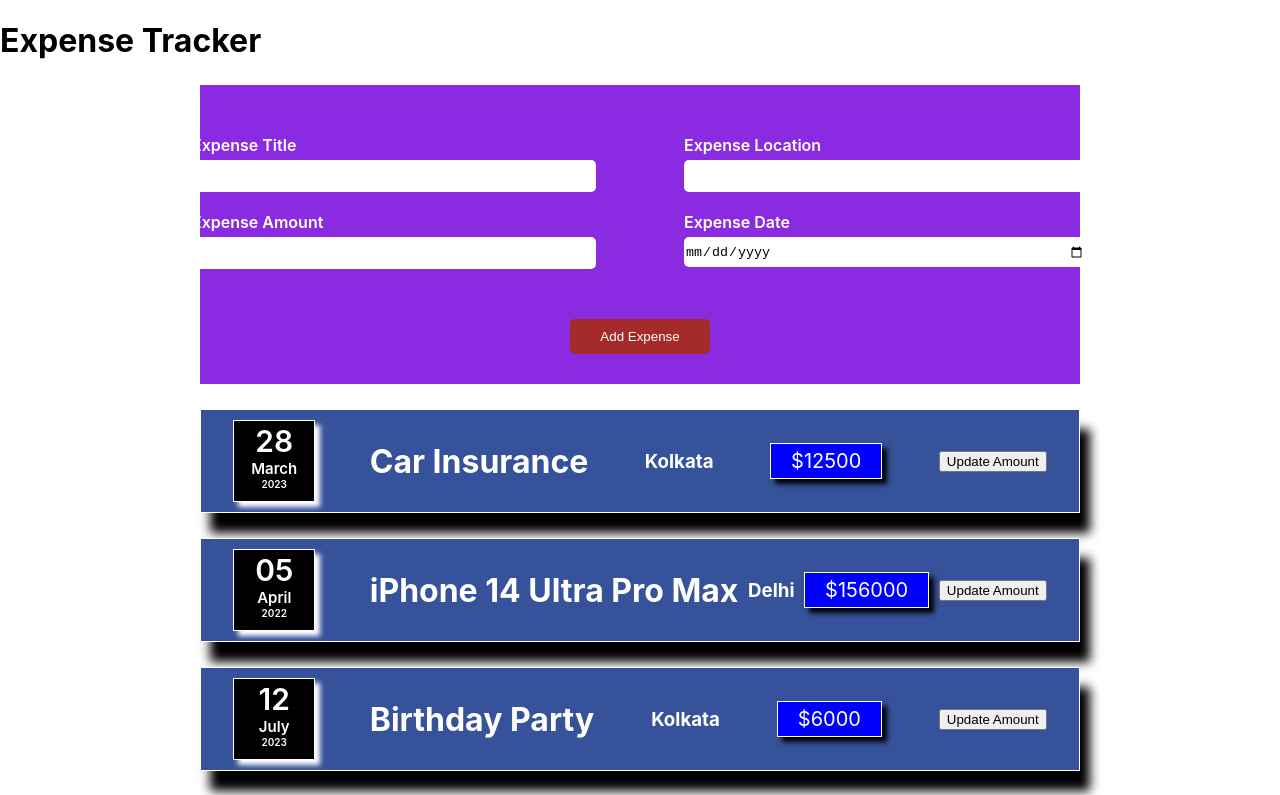
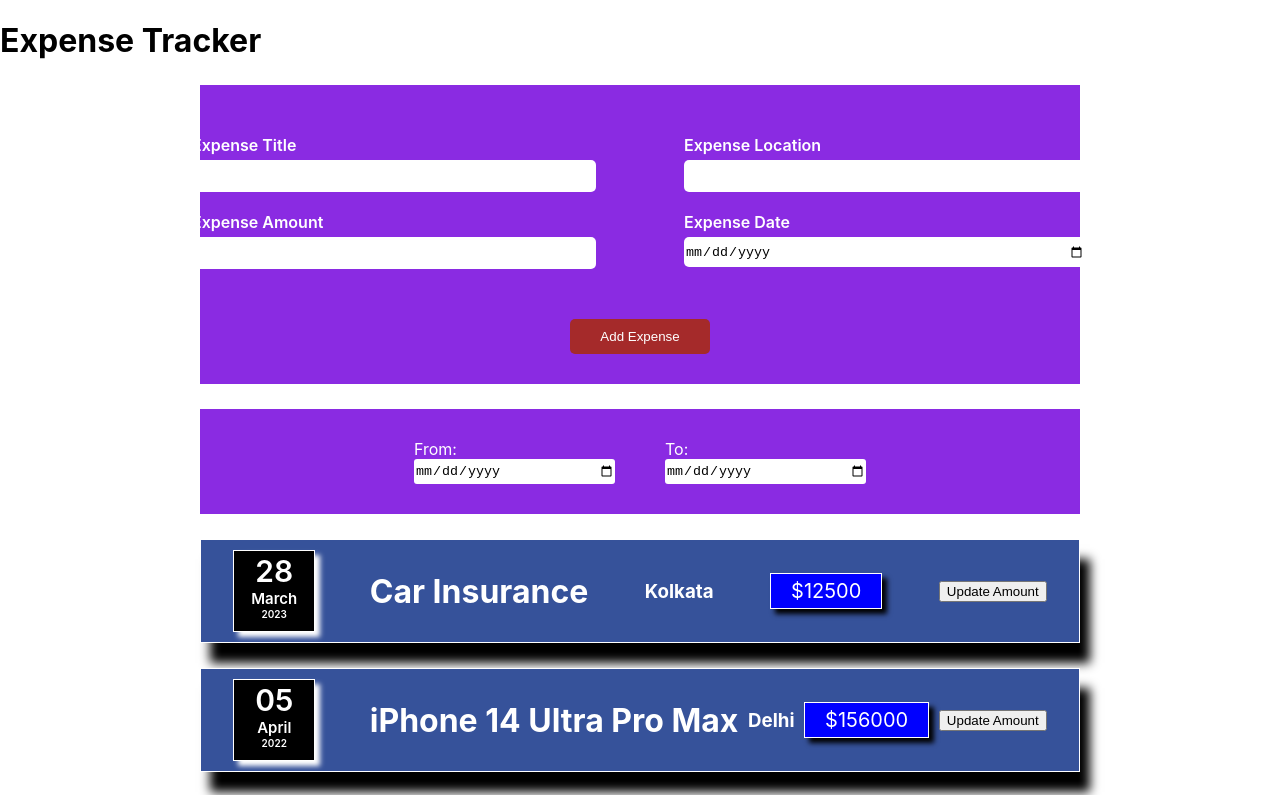
Before and after one commit to SurajRoy0/React-Expense-Tracker, a React (Create React App) app: page / in a window 1280 px wide. Shown: the top 795 px of the page. Built offline with nearby package versions, Linux system fonts and the light colour scheme.

Commit message:
Date Filter Added

```diff
--- a/src/App.js
+++ b/src/App.js
@@ -38,7 +38,9 @@ function App() {
   const [expenseData, setExpenseData] = useState(expenses)
 
 const addNewExpenseDataHandler = (newExpenseData) => {
-  setExpenseData([...expenseData,newExpenseData]);
+  setExpenseData( oldExpense => {
+    console.log(oldExpense)
+    return [newExpenseData,...expenseData] });
 };
 
   return (
--- /dev/null
+++ b/src/components/Expenses/ExpenseFilter.css
@@ -0,0 +1,28 @@
+.filter-div {
+    margin: 25px 200px;
+    background-color: blueviolet;
+    padding: 30px 0;
+}
+
+.filter-form {
+    display: flex;
+    justify-content: center;
+    gap: 50px;
+}
+
+.filter-date {
+    display: flex;
+    flex-direction: column;
+}
+
+.filter-date label {
+        color: white ;
+        font-size: 16px;
+}
+
+.filter-date input {
+    height: 25px;
+    width: 200px;
+    border: none;
+    border-radius: 3px;
+}
--- /dev/null
+++ b/src/components/Expenses/ExpenseFilter.jsx
@@ -0,0 +1,35 @@
+import React, { useState } from 'react';
+import "./ExpenseFilter.css";
+
+const ExpenseFilter = (props) => {
+    const [startDate, setStartDate] = useState("");
+    const [endDate, setEndDate] = useState("");
+    const { takingStartDate, takingEndDate } = props;
+
+    const filterStartDateHandler = (e) => {
+        setStartDate(e.target.value)
+        takingStartDate(startDate);
+    }
+
+    const filterEndDateHandler = (e) => {
+        setEndDate(e.target.value)
+        takingEndDate(endDate);
+    }
+
+  return (
+    <div className='filter-div'>
+        <form className="filter-form" action="">
+            <div className="filter-date">
+                <label htmlFor="">From:</label>
+                <input type="date" onChange={filterStartDateHandler}/>
+            </div>
+            <div className="filter-date">
+                <label htmlFor="">To:</label>
+                <input type="date" onChange={filterEndDateHandler}/>
+            </div>
+        </form>
+    </div>
+  )
+}
+
+export default ExpenseFilter;
--- a/src/components/Expenses/Expenses.jsx
+++ b/src/components/Expenses/Expenses.jsx
@@ -1,14 +1,35 @@
-import React from 'react'
+import React, {useState} from 'react'
 import "./Expenses.css"
 import ExpenseItems from './ExpenseItems'
+import ExpenseFilter from './ExpenseFilter'
 
 const Expenses = (props) => {
-  console.log(props)
      const { item } = props;
+     const [startDate, setStartDate] = useState("");
+     const [endDate, setEndDate] = useState("");
+
+     const filterStartDate = (startDate) => {
+        setStartDate(startDate);
+    };
+
+    const filterEndDate = (endDate) => {
+        setEndDate(endDate);
+    };
+
+    const filteredExpenses = props.item.filter(expense => {
+      const expenseDate = new Date(expense.date);
+      return (
+        (!startDate || expenseDate >= new Date(startDate)) &&
+        (!endDate || expenseDate <= new Date(endDate))
+      );
+    });
+
   return (
+
     <div>
+      <ExpenseFilter takingStartDate = {filterStartDate} takingEndDate = {filterEndDate}  />
       {
-        item.map(item => {
+        filteredExpenses.map(item => {
           return(
             <ExpenseItems
             key = {item.id}
```
